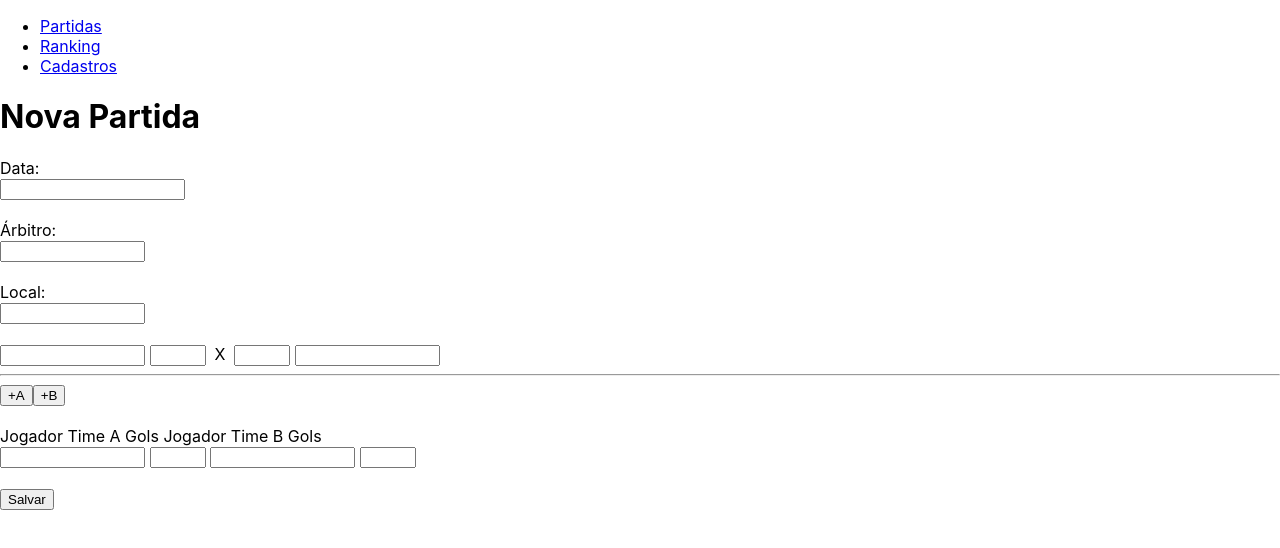
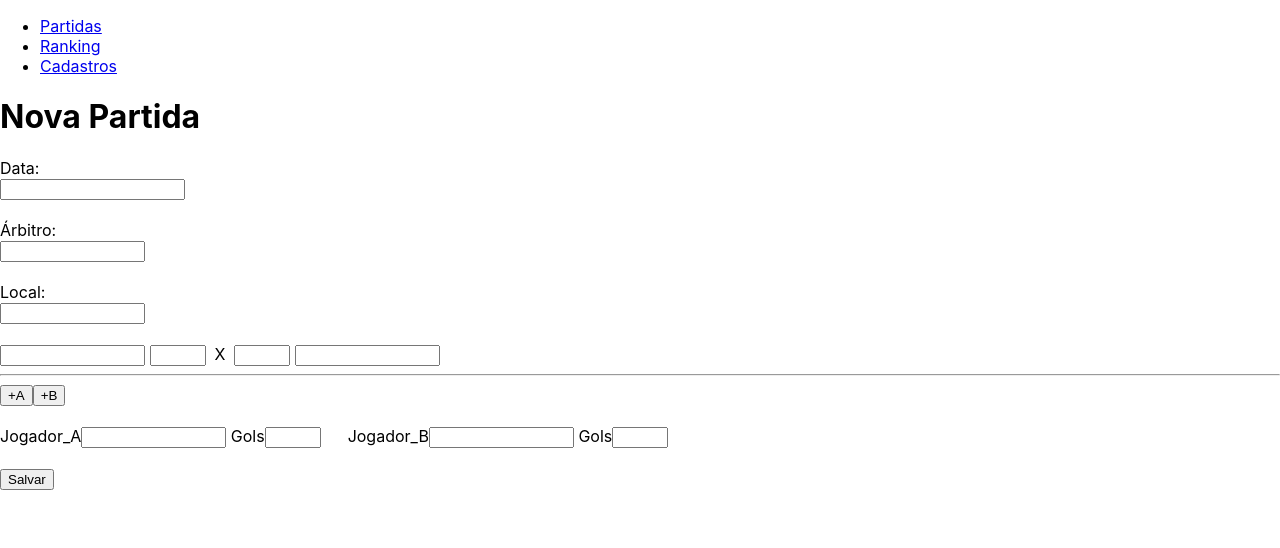
Before and after one commit to dsm-cefet-rj/trabalho-integrado-2020-1-grupo-5, a React (Create React App) app in the folder src/front-end/: page /partidas/novo in a window 1280 px wide. Shown: the top 548 px of the page. Built offline with nearby package versions, Linux system fonts and the light colour scheme; data requests are answered from the project's data file.

Commit message:
Formatando os forms

```diff
--- a/src/front-end/src/components/partidas/FormPartida.js
+++ b/src/front-end/src/components/partidas/FormPartida.js
@@ -76,15 +76,16 @@ export default function FormPartida(props) {
                     </div>
                     <br></br>
 
-                    <label>Jogador Time A         Gols            </label><label>Jogador Time B         Gols</label><br/>
-
+                    <label>Jogador_A</label>
                     <input type="text" name="jogador_A" maxlength="50" size="15" value={partida.jogador_A} onChange={handleInputChange} />
                     &nbsp;
+                    <label>Gols</label>
                     <input type="number" name="gols_jogador_A" min="0" max="99" value={partida.gols_jogador_A} onChange={handleInputChange} />
-                    &nbsp;
-
+                    &nbsp;&nbsp;&nbsp;&nbsp;&nbsp;&nbsp;
+                    <label>Jogador_B</label>
                     <input type="text" name="jogador_B" maxlength="50" size="15" value={partida.jogador_B} onChange={handleInputChange} />
                     &nbsp;
+                    <label>Gols</label>
                     <input type="number" name="gols_jogador_B" min="0" max="99" value={partida.gols_jogador} onChange={handleInputChange} />
                     <br></br><br></br>
                     <input type="submit" value="Salvar" />
```
